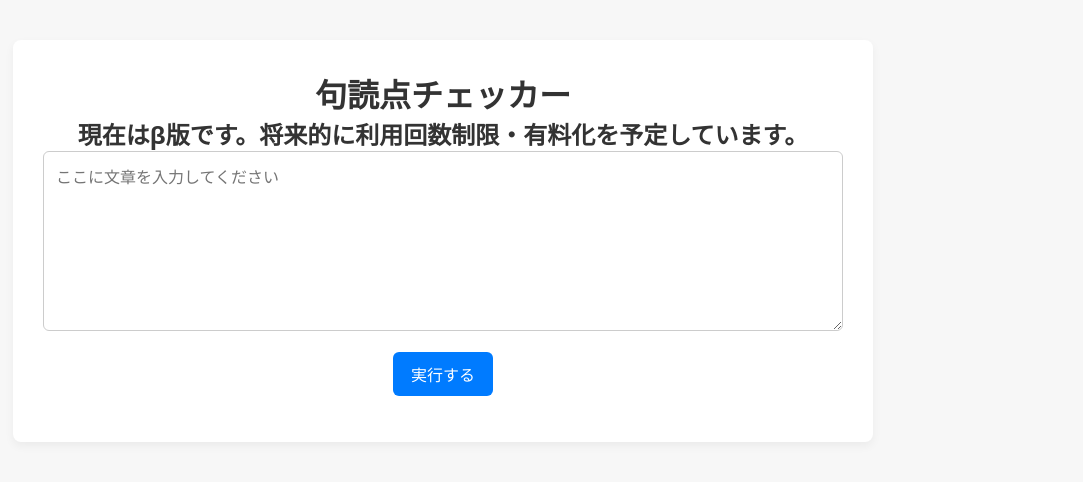
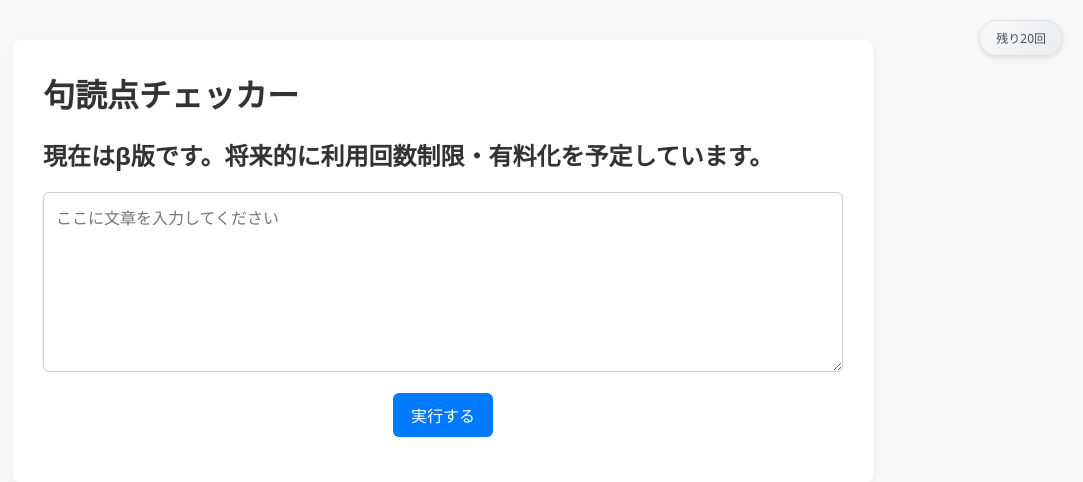
Before and after one commit to kazumamorisita/punctuation_changer, a FastAPI app: page / in a window 1280 px wide. Shown: the top 482 px of the page, without its empty margins (197-1280 px from the left). Run offline with FastAPI, Linux system fonts and the light colour scheme.

Commit message:
Update some files
残りの利用回数を表示できるように変更予定
version 1.0

```diff
--- a/main.py
+++ b/main.py
@@ -42,12 +42,23 @@ def get_user_key(request: Request, response: Response):
 
 def check_usage_limit(user_key: str):
     count = usage_store.get(user_key, 0)
+    print(f"Debug: Current count for {user_key}: {count}, Limit: {USAGE_LIMIT}")  # デバッグ用
     if count >= USAGE_LIMIT:
         raise HTTPException(
             status_code=429,
             detail="本日の無料利用回数を超えました"
         )
     usage_store[user_key] = count + 1
+    print(f"Debug: Updated count for {user_key}: {usage_store[user_key]}")  # デバッグ用
+
+def get_usage_info(user_key: str):
+    count = usage_store.get(user_key, 0)
+    remaining = max(0, USAGE_LIMIT - count)
+    return {
+        "used": count,
+        "remaining": remaining,
+        "limit": USAGE_LIMIT
+    }
 
 
 # =========================
@@ -59,6 +70,29 @@ def index(request: Request):
         "index.html",
         {"request": request}
     )
+
+@app.get("/api/usage")
+def get_usage(request: Request, response: Response):
+    user_key = get_user_key(request, response)
+    usage_info = get_usage_info(user_key)
+    print(f"Debug: User key: {user_key}, Usage info: {usage_info}")  # デバッグ用
+    return usage_info
+
+@app.get("/api/debug/usage")
+def debug_usage():
+    """デバッグ用：全ユーザーの利用状況を表示"""
+    return {
+        "usage_store": dict(usage_store),
+        "limit": USAGE_LIMIT
+    }
+
+@app.post("/api/debug/reset")
+def reset_usage(request: Request, response: Response):
+    """デバッグ用：現在のユーザーの利用回数をリセット"""
+    user_key = get_user_key(request, response)
+    if user_key in usage_store:
+        del usage_store[user_key]
+    return {"message": f"Usage reset for user: {user_key}"}
 
 # =========================
 # Request Model
--- a/templates/index.html
+++ b/templates/index.html
@@ -756,9 +756,49 @@ button.secondary {
   position: relative;
 }
 
-.centered {
-  text-align: center;
-  margin: 0 auto
+/* 利用回数表示 */
+.usage-counter {
+  position: absolute;
+  top: 20px;
+  right: 20px;
+  background: linear-gradient(135deg, #f8f9fa 0%, #e9ecef 100%);
+  color: #495057;
+  padding: 8px 16px;
+  border-radius: 20px;
+  font-size: 12px;
+  font-weight: 500;
+  border: 1px solid #dee2e6;
+  box-shadow: 0 2px 4px rgba(0,0,0,0.1);
+  user-select: none;
+  transition: all 0.3s ease;
+}
+
+.usage-counter:hover {
+  background: linear-gradient(135deg, #e9ecef 0%, #dee2e6 100%);
+  transform: translateY(-1px);
+  box-shadow: 0 4px 8px rgba(0,0,0,0.15);
+}
+
+.usage-counter.low {
+  background: linear-gradient(135deg, #fff3cd 0%, #ffeaa7 100%);
+  color: #856404;
+  border-color: #ffeaa7;
+}
+
+.usage-counter.empty {
+  background: linear-gradient(135deg, #f8d7da 0%, #f5c6cb 100%);
+  color: #721c24;
+  border-color: #f5c6cb;
+}
+
+@media (max-width: 768px) {
+  .usage-counter {
+    position: static;
+    display: block;
+    text-align: center;
+    margin: 10px auto 20px;
+    max-width: 200px;
+  }
 }
 
 </style>
@@ -766,6 +806,11 @@ button.secondary {
 
 <body>
 <div class="main-layout">
+  <!-- 利用回数表示 -->
+  <div id="usageCounter" class="usage-counter">
+    <span id="usageText">読み込み中...</span>
+  </div>
+
   <!-- 左画面：メインコンテンツ -->
   <div class="left-screen">
     <div class="container">
@@ -870,6 +915,60 @@ const statsJumpButton = document.getElementById("statsJumpButton");
 const pieChart = document.getElementById("pieChart");
 const chartLegend = document.getElementById("chartLegend");
 const widthGroup = document.getElementById("widthGroup");
+const usageCounter = document.getElementById("usageCounter");
+const usageText = document.getElementById("usageText");
+
+// 利用回数取得関数
+async function updateUsageCounter() {
+  try {
+    const response = await fetch("/api/usage");
+    if (response.ok) {
+      const data = await response.json();
+      const remaining = data.remaining;
+
+      console.log("Usage data:", data); // デバッグ用
+      usageText.textContent = `残り${remaining}回`;
+
+      // 残り回数に応じてスタイルを変更
+      usageCounter.classList.remove("low", "empty");
+      if (remaining <= 0) {
+        usageCounter.classList.add("empty");
+      } else if (remaining <= 5) {
+        usageCounter.classList.add("low");
+      }
+    } else {
+      console.error("Failed to fetch usage:", response.status, response.statusText);
+      usageText.textContent = "利用回数不明";
+    }
+  } catch (error) {
+    console.error("Error fetching usage:", error);
+    usageText.textContent = "利用回数不明";
+  }
+}
+
+// ページ読み込み時に利用回数を取得
+updateUsageCounter();
+
+// デバッグ用：利用回数リセット機能（開発時のみ）
+async function resetUsageCount() {
+  try {
+    const response = await fetch("/api/debug/reset", { method: "POST" });
+    if (response.ok) {
+      const data = await response.json();
+      console.log("Reset result:", data);
+      updateUsageCounter(); // リセット後に表示更新
+      alert("利用回数をリセットしました");
+    } else {
+      alert("リセットに失敗しました");
+    }
+  } catch (error) {
+    console.error("Reset error:", error);
+    alert("リセットエラーが発生しました");
+  }
+}
+
+// デバッグ用：コンソールからリセット可能にする
+window.resetUsageCount = resetUsageCount;
 
 document.querySelectorAll('input[name="action"]').forEach(radio => {
   radio.addEventListener("change", () => {
@@ -1141,6 +1240,9 @@ function submitAction() {
         resultSummary.innerHTML = `<div class="diff-summary">ℹ️ 変換の必要はありませんでした</div>`;
       }
     }
+
+    // 利用回数を更新
+    updateUsageCounter();
   })
   .catch((error) => {
     // レート制限エラーの場合は何も処理しない（既に処理済み）
```
